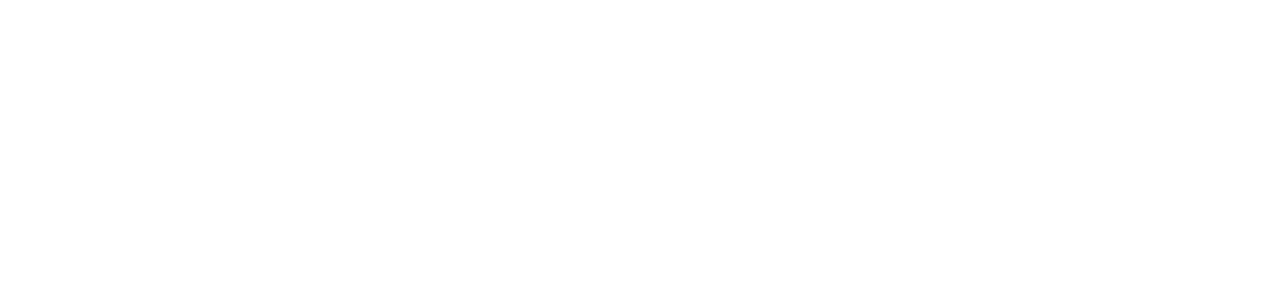
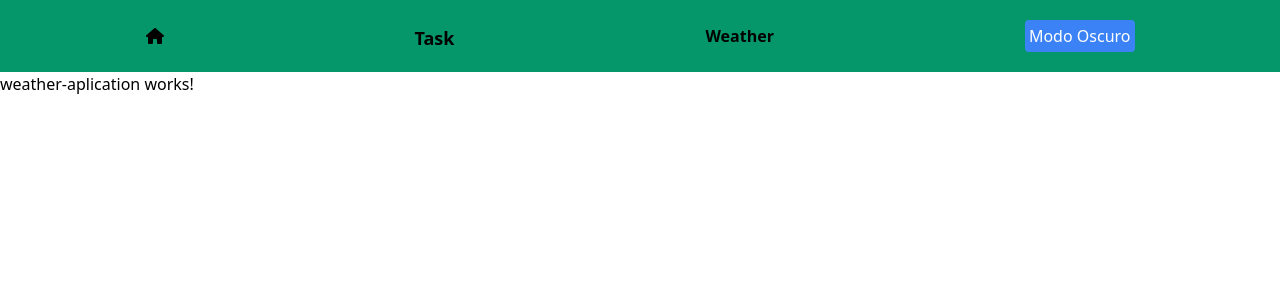
Before and after one commit to fabiandgit/proyectoAngular19, an Angular app: page /Weather in a window 1280 px wide. Before the commit this address led to /. Shown: the top 300 px of the page. Built offline with nearby package versions, Linux system fonts and the light colour scheme.

Commit message:
commit 7 se ajusta el nombre del clima en nav y se crea componente

```diff
--- a/src/app/app.routes.ts
+++ b/src/app/app.routes.ts
@@ -1,9 +1,11 @@
 import { Routes } from '@angular/router';
 import { HomeComponent } from './pages/home/home.component';
 import { TodoAplicationComponent } from './pages/todo-aplication/todo-aplication.component';
+import { WeatherAplicationComponent } from './pages/weather-aplication/weather-aplication.component';
 
 export const routes: Routes = [
   // { path: '/', component: namecomponent }
   { path: '', component: HomeComponent },
   { path: 'Task', component: TodoAplicationComponent },
+  { path: 'Weather', component: WeatherAplicationComponent },
 ];
--- a/src/app/components/nav/nav.component.html
+++ b/src/app/components/nav/nav.component.html
@@ -11,7 +11,7 @@
       <a routerLink="/Task">Task</a>
     </li>
     <li class="text-1sm mt-1 font-bold hover:text-blue-500">
-      <a routerLink="*">Clima</a>
+      <a routerLink="/Weather">Weather</a>
     </li>
     <div>
       <!-- probar app button -->
--- /dev/null
+++ b/src/app/pages/weather-aplication/weather-aplication.component.html
@@ -0,0 +1,2 @@
+<app-nav></app-nav>
+<p>weather-aplication works!</p>
```
Also changed, not shown: src/app/pages/weather-aplication/weather-aplication.component.ts (added, +10 -0 lines), src/app/pages/weather-aplication/weather-aplication.component.css (added), 1 other file (tests, documents, lock files or other folders).
